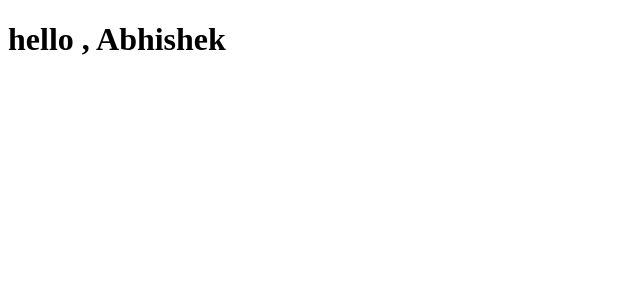
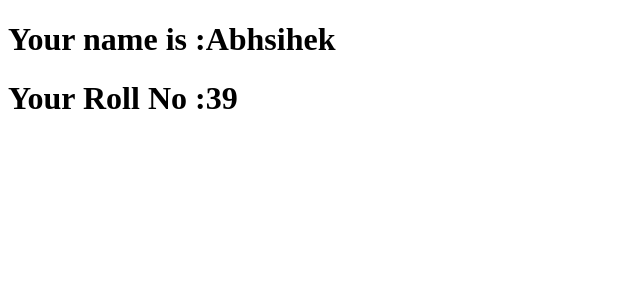
Before and after one commit to Abhimishra2424/React-tutorial, a React (Create React App) app: page / in a window 1280 px wide. Shown: the top 300 px of the page, without its empty margins (0-640 px from the left). Built offline with nearby package versions, Linux system fonts and the light colour scheme.

Commit message:
Props in React js

```diff
--- a/src/App.js
+++ /dev/null
@@ -1,12 +0,0 @@
-import React from "react";
-
-function Name(props) {
-  console.log(props);
-  return <h1>hello , {props.name}</h1>;
-}
-
-function App() {
-  return <Name name="Abhishek" />;
-}
-
-export default App;
--- /dev/null
+++ b/src/Student.js
@@ -0,0 +1,12 @@
+import React from 'react'
+
+function Student(props) {
+    return (
+        <div>
+            <h1>Your name is :{props.name}</h1>
+            <h1>Your Roll No :{props.rollno}</h1>
+        </div>
+    )
+}
+
+export default Student
--- a/src/index.js
+++ b/src/index.js
@@ -1,10 +1,10 @@
 import React from "react";
 import ReactDOM from "react-dom";
-import App from "./App";
+import Student from "./Student";
 
 ReactDOM.render(
   <>
-    <App />
+    <Student name="Abhsihek" rollno={39} />
   </>,
   document.getElementById("root")
 );
```
